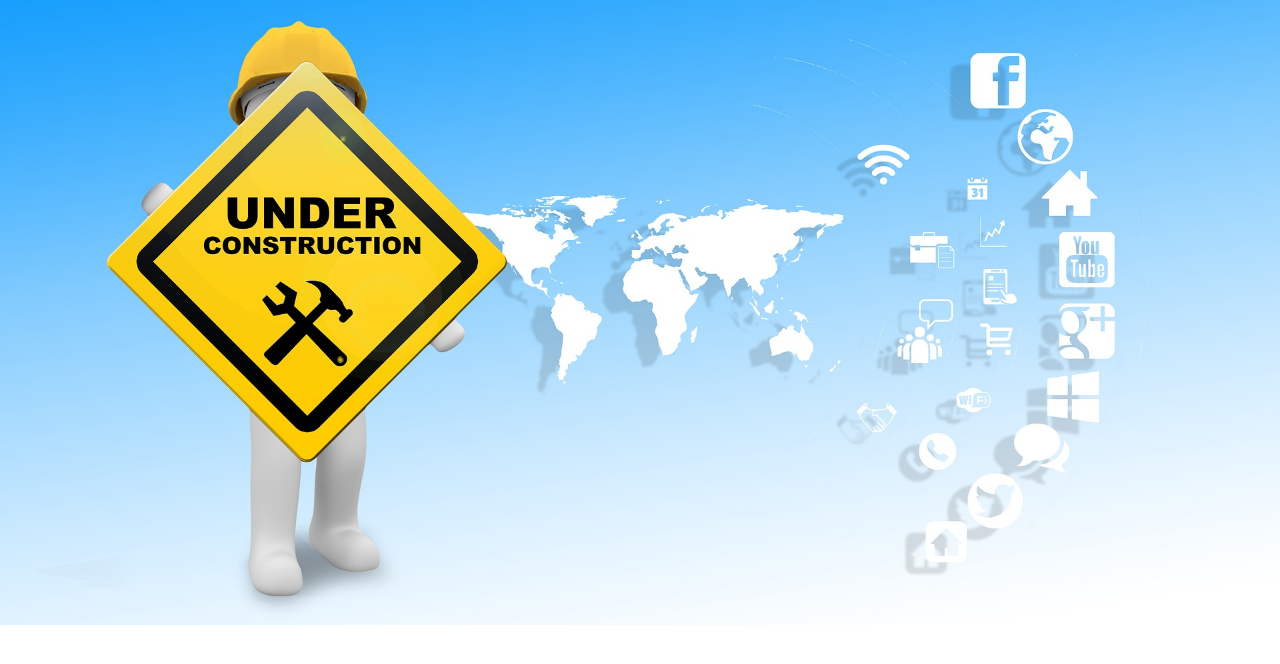
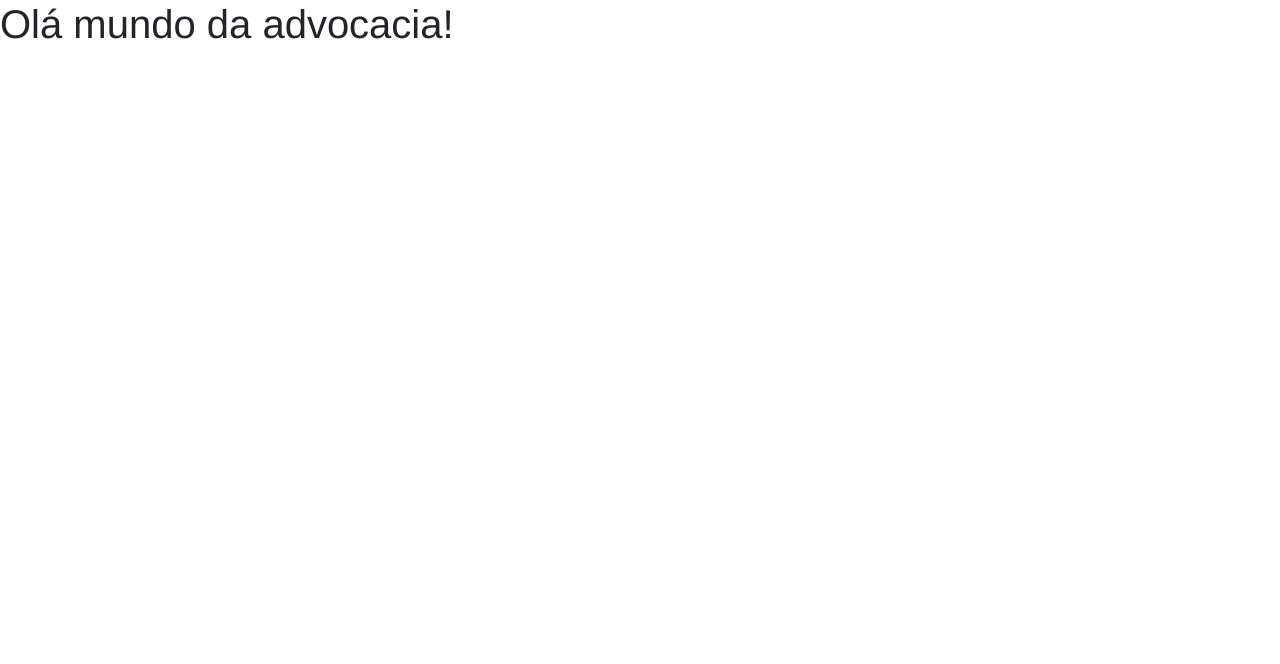
Before and after one commit to robsonresende/advogado, a plain HTML site: page index.html in a window 1280 px wide. Drawn offline with Linux system fonts and the light colour scheme.

Commit message:
Arquivos iniciais do projeto

```diff
--- a/assets/css/style.css
+++ b/assets/css/style.css
@@ -0,0 +1,13 @@
+/* PROJETO ADVOGADO*/
+
+/* FONTE DO LOGO
+	font-family: 'Fjalla One', sans-serif;
+*/
+
+/* FONTE DAS LETRAS VERMELHAS
+	font-family: 'Noto Sans', sans-serif;
+*/
+
+body {
+	font-family: helvetica;
+}
--- a/index.html
+++ b/index.html
@@ -18,12 +18,15 @@
     <script src="assets/js/popper.min.js"></script>
     <script src="assets/js/bootstrap.min.js"></script>
 
+    <!--FONTE DO GOOGLE FONTS ------------------------------------- -->
+
+
 
     <title>Advogado</title>
   </head>
   <body>
 
-    <img class="img-fluid" src="assets/img/maintenance.jpg" align="Em construção">
+    <h1>Olá mundo da advocacia!</h1>
 
   </body>
 </html>
```
Also changed, not shown: 1 other file.
